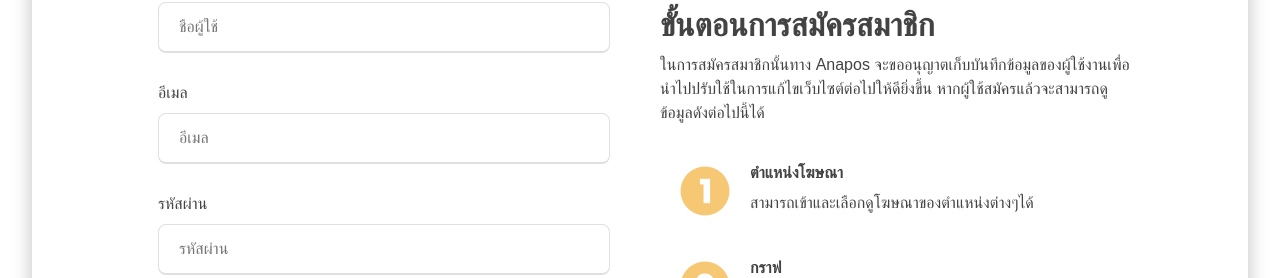
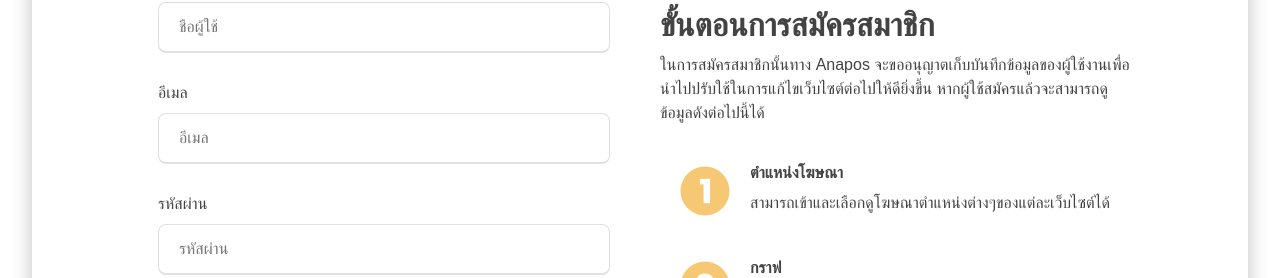
Before and after one commit to NapatpanOP/Anapos, a React (Vite) app: page / in a window 1280 px wide. Shown: the part 4639-4917 px from the top of the page. Built offline with nearby package versions, Linux system fonts and the light colour scheme; a web font is replaced by a local one.

Commit message:
update text home

```diff
--- a/src/HomePage.jsx
+++ b/src/HomePage.jsx
@@ -326,7 +326,7 @@ function HomePage() {
               <img src={iconnumone} alt="icon" class="icon" />
               <div class="box7-step-content">
                 <p class="box7-head-step">ตำแหน่งโฆษณา</p>
-                <p>สามารถเข้าและเลือกดูโฆษณาของตำแหน่งต่างๆได้</p>
+                <p>สามารถเข้าและเลือกดูโฆษณาตำแหน่งต่างๆของแต่ละเว็บไซต์ได้</p>
               </div>
             </div>
             <div class="box7-step">
```
